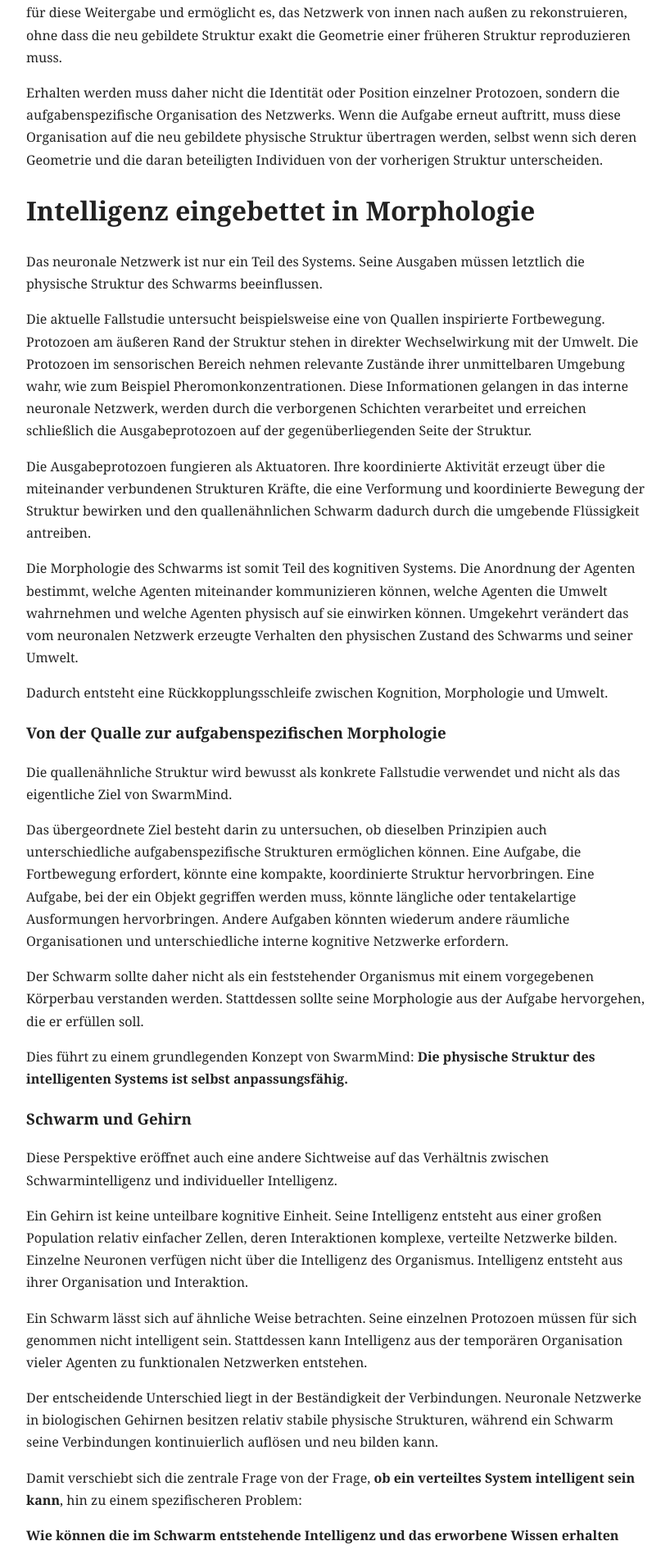
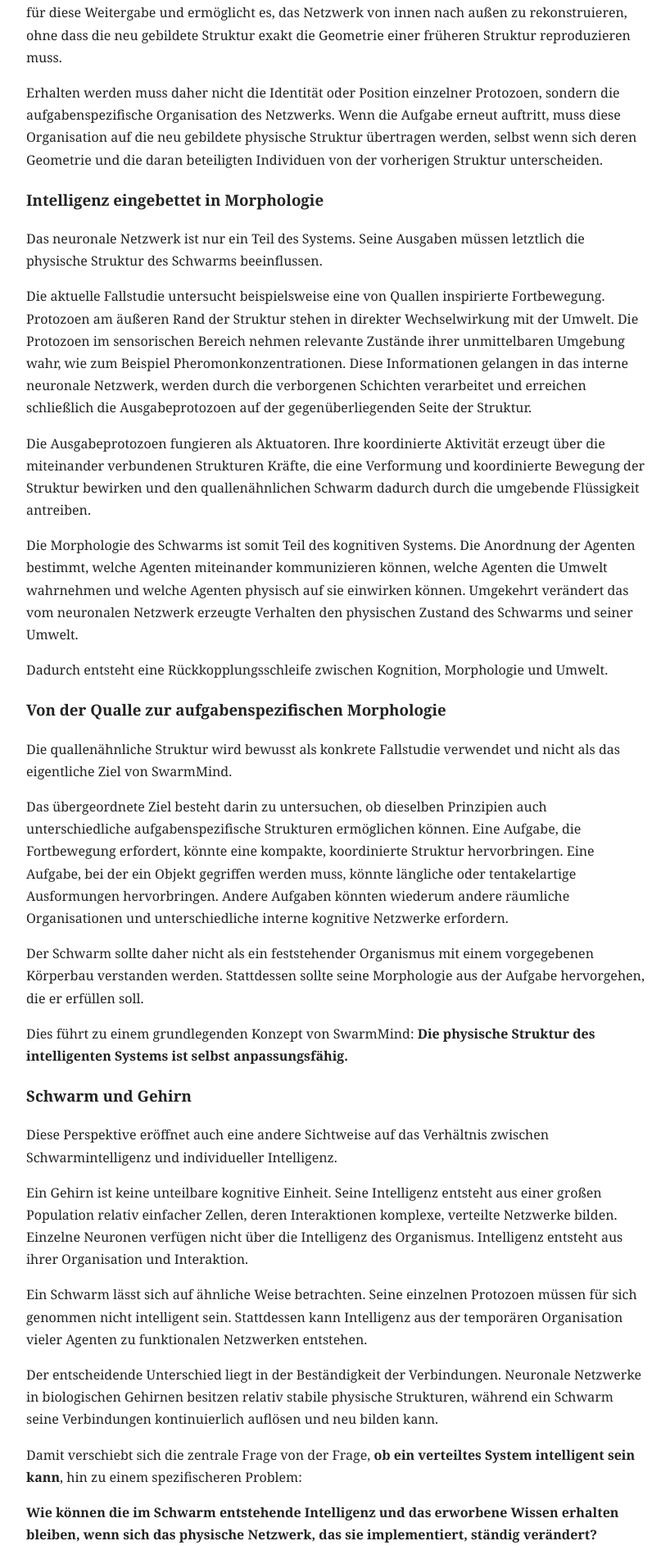
Before and after one commit to emergentmind-ai/building-artificial-minds, a Jekyll site: the page built from de/projects/index.md, in a window 1280 px wide. Shown: the part 1923-3814 px from the top of the page at 82% size, without its empty margins (228-1046 px from the left). Built offline with Jekyll 4.4.1, drawn with Linux system fonts in a browser that asks for light colours.

```diff
--- a/de/projects/index.md
+++ b/de/projects/index.md
@@ -40,7 +40,7 @@ Der aktuelle Ansatz trennt daher das gelernte Netzwerk von der Identität der ei
 Erhalten werden muss daher nicht die Identität oder Position einzelner Protozoen, sondern die aufgabenspezifische Organisation des Netzwerks. Wenn die Aufgabe erneut auftritt, muss diese Organisation auf die neu gebildete physische Struktur übertragen werden, selbst wenn sich deren Geometrie und die daran beteiligten Individuen von der vorherigen Struktur unterscheiden.
 
 
-# Intelligenz eingebettet in Morphologie
+### Intelligenz eingebettet in Morphologie
 
 Das neuronale Netzwerk ist nur ein Teil des Systems. Seine Ausgaben müssen letztlich die physische Struktur des Schwarms beeinflussen.
 
```
